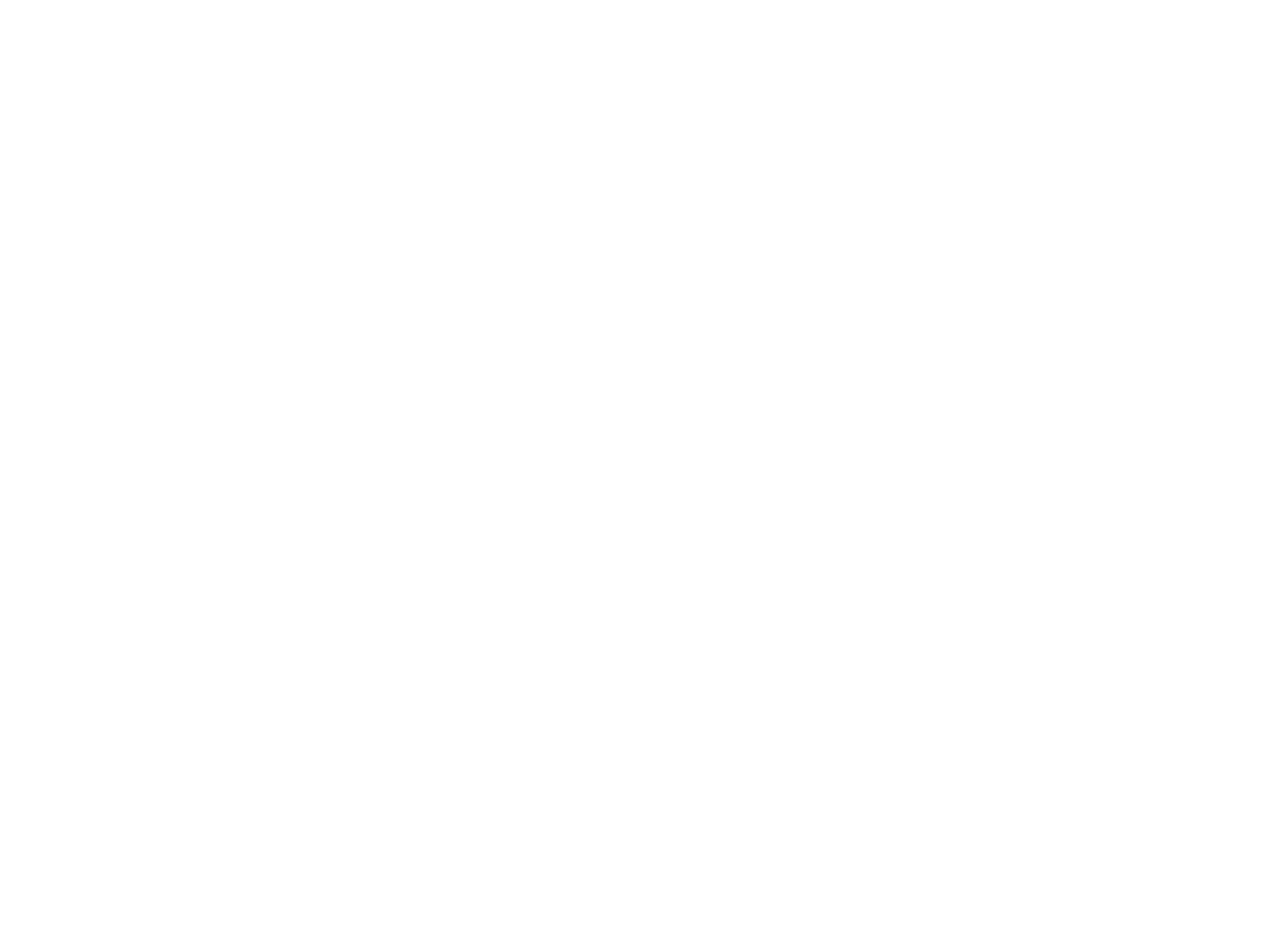
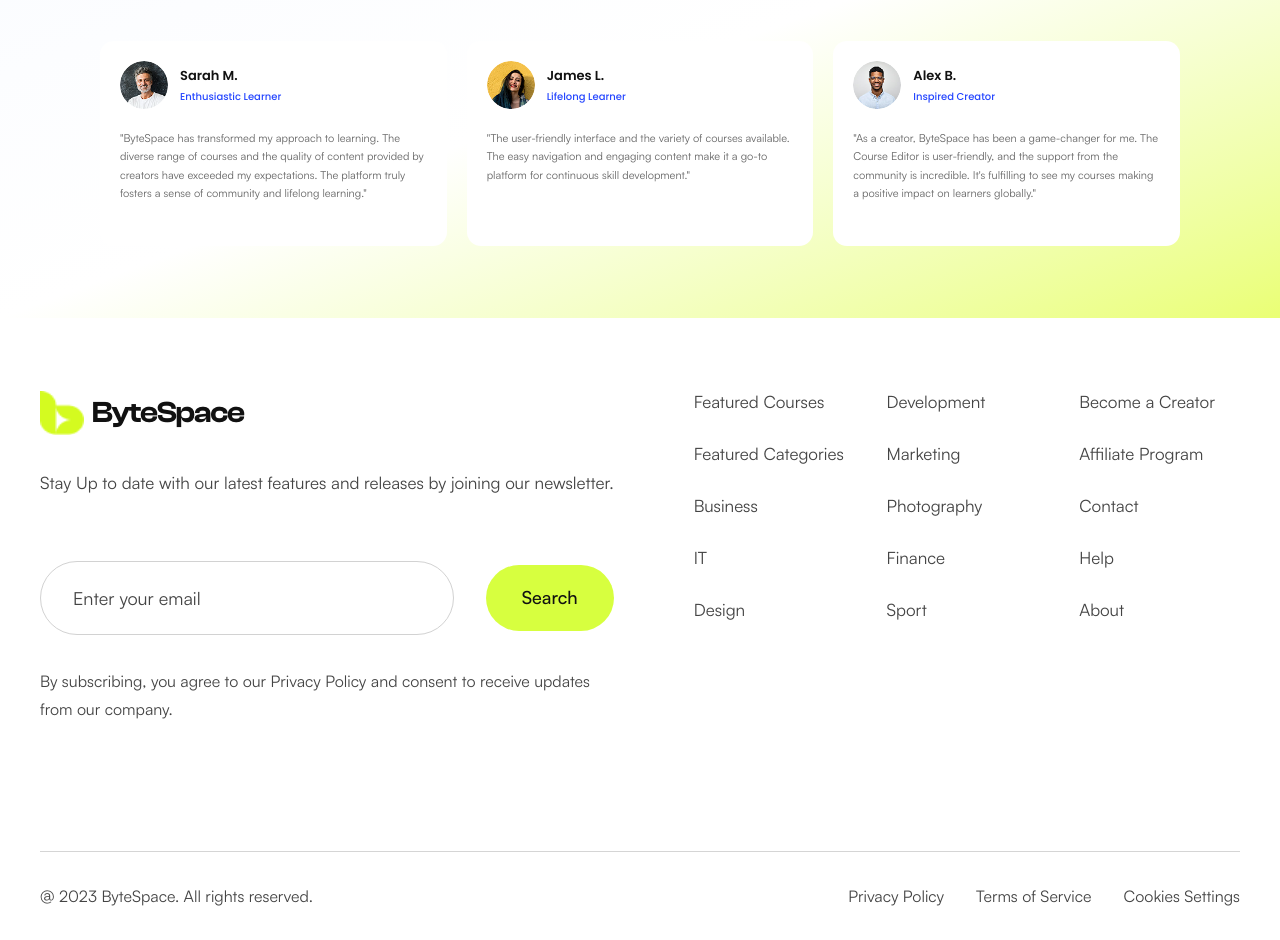
Before and after one commit to shakhawatsalam/doin-tech-bytspace, a Next.js app: page / in a window 1280 px wide. Shown: the part 5222-6162 px from the top of the page. Before the commit the page ends 5059 px from the top, so only its background shows below. Built offline with nearby package versions, Linux system fonts and the light colour scheme.

Commit message:
[feat: full landing page is done]

```diff
--- a/app/layout.tsx
+++ b/app/layout.tsx
@@ -2,6 +2,7 @@ import type { Metadata } from "next";
 import { clashDisplay, poppins, satoshi } from "./fonts";
 import "./globals.css";
 import Navbar from "@/components/layout/Navbar";
+import Footer from "@/components/layout/Footer";
 
 export const metadata: Metadata = {
   title: "ByteSpace",
@@ -19,6 +20,7 @@ export default function RootLayout({
         className={`${satoshi.variable} ${poppins.variable} ${clashDisplay.variable}`}>
         <Navbar />
         {children}
+        <Footer />
       </body>
     </html>
   );
--- a/app/page.tsx
+++ b/app/page.tsx
@@ -3,6 +3,7 @@ import CreatorCTA from "@/components/home/CreatorCTA";
 import Hero from "@/components/home/Hero";
 import LearningPaths from "@/components/home/LearningPaths";
 import ProfessionalGrowth from "@/components/home/ProfessionalGrowth";
+import Testimonials from "@/components/home/Testimonials";
 import TrustedBrands from "@/components/home/TrustedBrands";
 
 export default function Home() {
@@ -14,6 +15,7 @@ export default function Home() {
       <LearningPaths />
       <ProfessionalGrowth />
       <CreatorCTA />
+      <Testimonials />
     </main>
   );
 }
--- a/components/home/TestimonialCard.tsx
+++ b/components/home/TestimonialCard.tsx
@@ -14,35 +14,29 @@ export default function TestimonialCard({
   quote,
 }: TestimonialCardProps) {
   return (
-    <article className='rounded-[20px] border border-[#e7e7e7] bg-white p-6 sm:p-7'>
-      <div className='flex items-center gap-4'>
+    <article className='min-h-[205px] rounded-[14px] bg-white px-4 py-4 sm:px-5 sm:py-5'>
+      <div className='flex items-center gap-3'>
         <Image
           src={image}
           alt={name}
-          width={56}
-          height={56}
-          className='h-14 w-14 rounded-full object-cover'
+          width={48}
+          height={48}
+          className='h-12 w-12 rounded-full object-cover'
         />
 
         <div>
-          <h3 className='font-poppins text-sm font-semibold text-brand-dark'>
+          <h3 className='font-poppins text-[13px] font-semibold text-brand-dark'>
             {name}
           </h3>
 
-          <p className='mt-1 font-poppins text-xs text-[#888888]'>{role}</p>
+          <p className='mt-1 font-poppins text-[10px] font-medium text-brand-blue'>
+            {role}
+          </p>
         </div>
       </div>
 
-      <div className='mt-6 flex gap-1 text-brand-lime'>
-        <span>★</span>
-        <span>★</span>
-        <span>★</span>
-        <span>★</span>
-        <span>★</span>
-      </div>
-
-      <p className='mt-5 font-sans text-[15px] leading-7 text-[#666666]'>
-        “{quote}”
+      <p className='mt-5 font-sans text-[11px] leading-[1.65] text-[#666666]'>
+        "{quote}"
       </p>
     </article>
   );
--- /dev/null
+++ b/components/home/Testimonials.tsx
@@ -0,0 +1,74 @@
+import Image from "next/image";
+import Container from "@/components/layout/Container";
+import TestimonialCard from "@/components/home/TestimonialCard";
+
+const testimonials = [
+  {
+    image: "/assets/testimonials/sarah-m.png",
+    name: "Sarah M.",
+    role: "Enthusiastic Learner",
+    quote:
+      "ByteSpace has transformed my approach to learning. The diverse range of courses and the quality of content provided by creators have exceeded my expectations. The platform truly fosters a sense of community and lifelong learning.",
+  },
+  {
+    image: "/assets/testimonials/james-l.png",
+    name: "James L.",
+    role: "Lifelong Learner",
+    quote:
+      "The user-friendly interface and the variety of courses available. The easy navigation and engaging content make it a go-to platform for continuous skill development.",
+  },
+  {
+    image: "/assets/testimonials/alex-b.png",
+    name: "Alex B.",
+    role: "Inspired Creator",
+    quote:
+      "As a creator, ByteSpace has been a game-changer for me. The Course Editor is user-friendly, and the support from the community is incredible. It's fulfilling to see my courses making a positive impact on learners globally.",
+  },
+];
+
+export default function Testimonials() {
+  return (
+    <section className='relative overflow-hidden bg-gradient-to-br from-[#f9fbff] via-white to-[#eaff74] py-16 sm:py-20 lg:py-[72px]'>
+      {/* Decorative top elements */}
+      <div
+        aria-hidden='true'
+        className='absolute left-[3%] top-0 h-[8px] w-[130px] bg-brand-blue'
+      />
+
+      <div
+        aria-hidden='true'
+        className='absolute right-[10%] top-0 h-[70px] w-[90px] rounded-b-[30px] bg-brand-lime'
+      />
+
+      <Container className='relative z-10'>
+        {/* Header */}
+        <div className='grid items-start gap-8 lg:grid-cols-[1fr_1fr] lg:gap-16'>
+          <div>
+            <h2 className='max-w-[500px] font-display text-[32px] font-semibold leading-[1.08] tracking-[-0.03em] text-brand-dark sm:text-[38px]'>
+              Discover What Our
+              <br />
+              Community Is Saying
+            </h2>
+          </div>
+
+          <div className='lg:pt-1'>
+            <p className='max-w-[500px] font-sans text-[13px] leading-[1.7] text-[#666666]'>
+              At ByteSpace, our vibrant community of learners and creators is at
+              the heart of what we do. Hear directly from those who have
+              experienced the transformative journey of learning and creating on
+              our platform. Explore testimonials that reflect the diverse
+              perspectives of enthusiastic learners and accomplished creators.
+            </p>
+          </div>
+        </div>
+
+        {/* Testimonials */}
+        <div className='mx-auto mt-10 grid max-w-[1080px] gap-5 md:grid-cols-3'>
+          {testimonials.map((testimonial) => (
+            <TestimonialCard key={testimonial.name} {...testimonial} />
+          ))}
+        </div>
+      </Container>
+    </section>
+  );
+}
--- /dev/null
+++ b/components/layout/Footer.tsx
@@ -0,0 +1,132 @@
+import Image from "next/image";
+import Link from "next/link";
+import Container from "@/components/layout/Container";
+
+const footerColumns = [
+  {
+    links: [
+      "Featured Courses",
+      "Featured Categories",
+      "Business",
+      "IT",
+      "Design",
+    ],
+  },
+  {
+    links: ["Development", "Marketing", "Photography", "Finance", "Sport"],
+  },
+  {
+    links: [
+      "Become a Creator",
+      "Affiliate Program",
+      "Contact",
+      "Help",
+      "About",
+    ],
+  },
+];
+
+export default function Footer() {
+  return (
+    <footer className='bg-white'>
+      <Container className='pt-16 sm:pt-20 lg:pt-[72px]'>
+        {/* Main footer */}
+        <div className='grid gap-14 lg:grid-cols-[1.05fr_1fr] lg:gap-20'>
+          {/* Newsletter */}
+          <div className='max-w-[720px]'>
+            {/* Logo */}
+            <Link
+              href='/'
+              className='inline-flex items-center gap-2'
+              aria-label='ByteSpace home'>
+              <Image
+                src='/assets/brand/bytespace-icon.png'
+                alt=''
+                width={44}
+                height={44}
+                className='h-11 w-11'
+              />
+
+              <span className='font-display text-[30px] font-semibold tracking-[-0.04em] text-brand-dark'>
+                ByteSpace
+              </span>
+            </Link>
+
+            <p className='mt-7 font-sans text-[17px] leading-7 text-[#444444]'>
+              Stay Up to date with our latest features and releases by joining
+              our newsletter.
+            </p>
+
+            {/* Newsletter form */}
+            <form className='mt-16 flex max-w-[720px] items-center gap-8'>
+              <input
+                type='email'
+                placeholder='Enter your email'
+                aria-label='Email address'
+                className='h-[74px] min-w-0 flex-1 rounded-full border border-[#d2d2d2] bg-white px-8 font-sans text-[18px] text-brand-dark outline-none placeholder:text-[#444444] focus:border-brand-blue'
+              />
+
+              <button
+                type='submit'
+                className='h-[66px] shrink-0 rounded-full bg-brand-lime px-9 font-sans text-[18px] font-medium text-brand-dark transition-transform hover:scale-[1.02]'>
+                Search
+              </button>
+            </form>
+
+            <p className='mt-8 max-w-[700px] font-sans text-[16px] leading-7 text-[#444444]'>
+              By subscribing, you agree to our Privacy Policy and consent to
+              receive updates from our company.
+            </p>
+          </div>
+
+          {/* Navigation */}
+          <nav
+            aria-label='Footer navigation'
+            className='grid grid-cols-3 gap-8'>
+            {footerColumns.map((column, columnIndex) => (
+              <div key={columnIndex} className='flex flex-col gap-7'>
+                {column.links.map((link) => (
+                  <Link
+                    key={link}
+                    href='#'
+                    className='font-sans text-[17px] leading-6 text-[#444444] transition-colors hover:text-brand-blue'>
+                    {link}
+                  </Link>
+                ))}
+              </div>
+            ))}
+          </nav>
+        </div>
+
+        {/* Bottom divider */}
+        <div className='mt-32 border-t border-[#d5d5d5] py-8'>
+          <div className='flex flex-col gap-6 sm:flex-row sm:items-center sm:justify-between'>
+            <p className='font-sans text-[16px] text-[#444444]'>
+              @ 2023 ByteSpace. All rights reserved.
+            </p>
+
+            <div className='flex flex-wrap gap-x-8 gap-y-3'>
+              <Link
+                href='#'
+                className='font-sans text-[16px] text-[#444444] hover:text-brand-blue'>
+                Privacy Policy
+              </Link>
+
+              <Link
+                href='#'
+                className='font-sans text-[16px] text-[#444444] hover:text-brand-blue'>
+                Terms of Service
+              </Link>
+
+              <Link
+                href='#'
+                className='font-sans text-[16px] text-[#444444] hover:text-brand-blue'>
+                Cookies Settings
+              </Link>
+            </div>
+          </div>
+        </div>
+      </Container>
+    </footer>
+  );
+}
```
